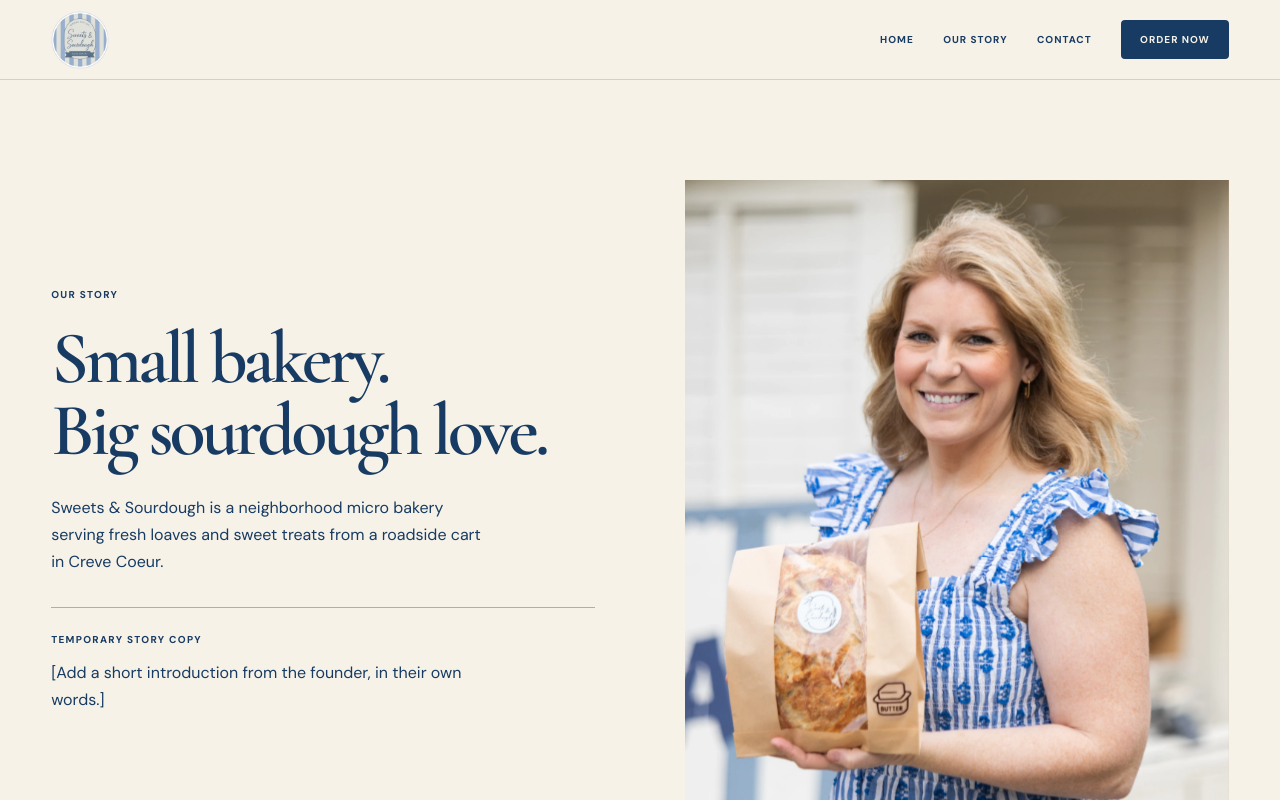
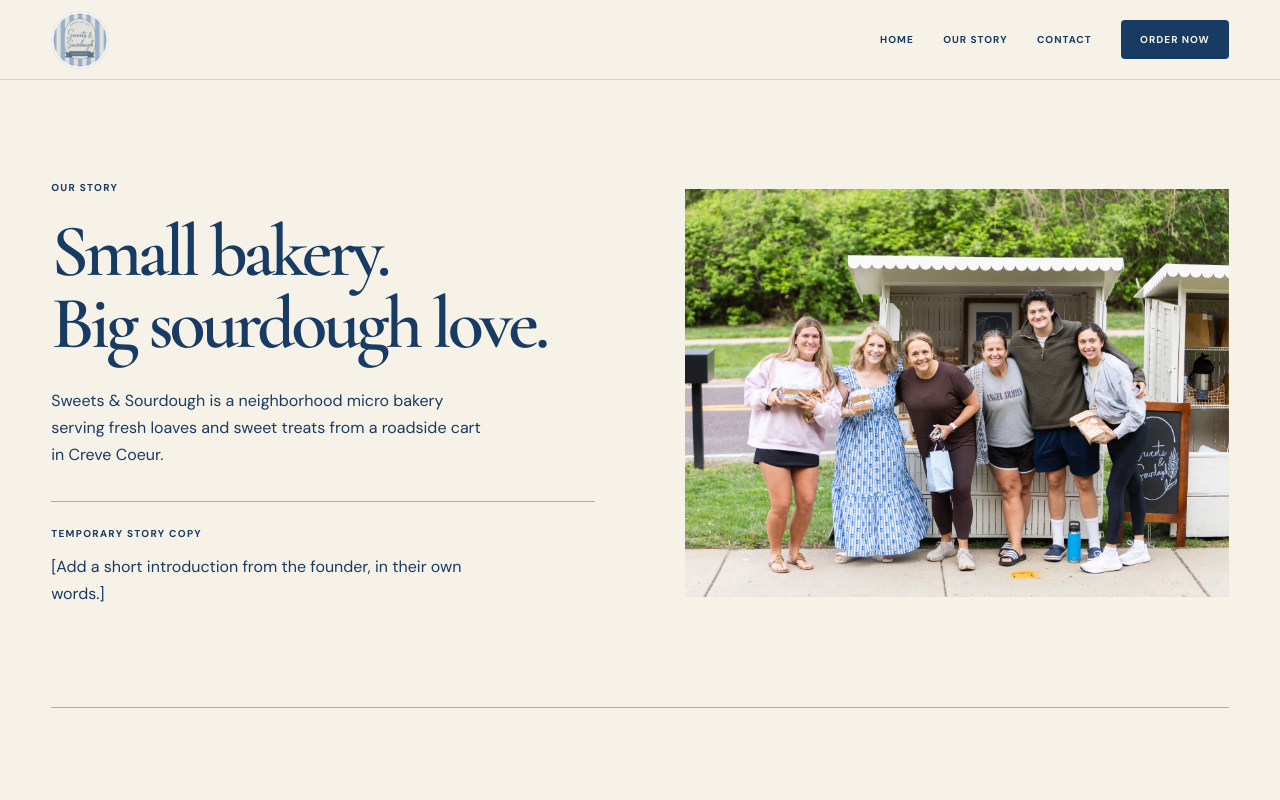
Before and after one commit to jonathanarbittier/sweetestsourdoughstl.website, a Next.js app: page /our-story in a window 1280 px wide. Shown: the top 800 px of the page. Built offline with nearby package versions, Linux system fonts and the light colour scheme.

Commit message:
Show group photo in Our Story introduction

```diff
--- a/app/our-story/page.tsx
+++ b/app/our-story/page.tsx
@@ -21,7 +21,7 @@ export default function OurStoryPage() {
               <p>[Add a short introduction from the founder, in their own words.]</p>
             </div>
           </div>
-          <EditorialPhoto src="/images/sweetest-sourdough/SweetestSourdoughSTL_2nd_-70.webp" alt="The Sweets & Sourdough founder smiling and holding a bagged loaf at the cart" position="50% 30%" eager />
+          <EditorialPhoto src="/images/sweetest-sourdough/SweetestSourdoughSTL_2nd_-67.webp" alt="The founder and a group of neighbors smiling together in front of the bakery carts" aspectRatio="4 / 3" eager />
         </section>
 
         <section className="editorial-split story-chapter" aria-labelledby="beginnings-heading">
```
